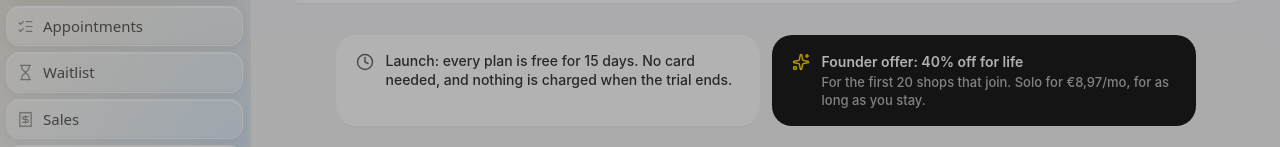
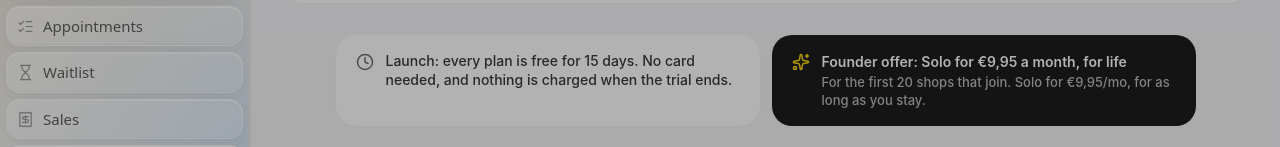
Before and after one commit to Yousefsewi/snippr, a Next.js app: page /dashboard/plans in a window 1280 px wide. Shown: the part 219-366 px from the top of the page. Built offline with nearby package versions, Linux system fonts and the light colour scheme; no server answers.

Commit message:
Founder offer: Solo for €9.95/month for life (first 20 shops), instead of 40% off
Co-Authored-By: Claude Opus 5.5 <noreply@anthropic.com>

```diff
--- a/components/pricing-plans.tsx
+++ b/components/pricing-plans.tsx
@@ -14,7 +14,7 @@ import Link from 'next/link'
 import { AnimatePresence, motion } from 'framer-motion'
 import { Check, Clock, Minus, MessageSquareText, Mail, Sparkles } from 'lucide-react'
 import SubscriptionTerms from '@/components/subscription-terms'
-import { PLAN_PRICES_EUR, FOUNDER_DISCOUNT, FOUNDER_SPOTS, TRIAL_DAYS, SMS_PACK, SHOW_UNRELEASED, VISIBLE_PLANS } from '@/lib/legal'
+import { PLAN_PRICES_EUR, FOUNDER_SOLO_PRICE, FOUNDER_SPOTS, TRIAL_DAYS, SMS_PACK, SHOW_UNRELEASED, VISIBLE_PLANS } from '@/lib/legal'
 
 export type Lng = SiteLng
 type PlanId = 'solo' | 'salon' | 'pro'
@@ -28,8 +28,8 @@ const T = {
     monthly: 'Monthly', yearly: 'Yearly', save: '2 months free',
     perMonth: '/mo', exVat: 'excl. VAT', billedYearly: (n: string) => `${n} per year`, billedMonthly: 'billed monthly',
     soonTag: 'soon', popular: 'Most chosen', everythingSolo: 'Everything in Solo',
-    founderTitle: `Founder offer: ${FOUNDER_DISCOUNT}% off for life`,
-    founderBody: `For the first ${FOUNDER_SPOTS} shops that join. Solo for ${eur(PLAN_PRICES_EUR.solo.monthly * (1 - FOUNDER_DISCOUNT / 100))}/mo, for as long as you stay.`,
+    founderTitle: `Founder offer: Solo for ${eur(FOUNDER_SOLO_PRICE)} a month, for life`,
+    founderBody: `For the first ${FOUNDER_SPOTS} shops that join. Solo for ${eur(FOUNDER_SOLO_PRICE)}/mo, for as long as you stay.`,
     early: `Launch: every plan is free for ${TRIAL_DAYS} days. No card needed, and nothing is charged when the trial ends.`, yourPlan: 'Your plan',
     plans: {
       solo: { name: 'Solo', who: 'For one barber or stylist', cta: `Try ${TRIAL_DAYS} days free`, ctaDash: 'Switch to this plan' },
@@ -70,8 +70,8 @@ const T = {
     monthly: 'Aylık', yearly: 'Yıllık', save: '2 ay bedava',
     perMonth: '/ay', exVat: 'KDV hariç', billedYearly: (n: string) => `yıllık ${n}`, billedMonthly: 'aylık ödenir',
     soonTag: 'yakında', popular: 'En çok seçilen', everythingSolo: 'Solo’daki her şey',
-    founderTitle: `Kurucu teklifi: ömür boyu %${FOUNDER_DISCOUNT} indirim`,
-    founderBody: `Katılan ilk ${FOUNDER_SPOTS} işletmeye. Solo aylık ${eur(PLAN_PRICES_EUR.solo.monthly * (1 - FOUNDER_DISCOUNT / 100))}, Snippr’da kaldığın sürece.`,
+    founderTitle: `Kurucu teklifi: Solo ömür boyu aylık ${eur(FOUNDER_SOLO_PRICE)}`,
+    founderBody: `Katılan ilk ${FOUNDER_SPOTS} işletmeye. Solo aylık ${eur(FOUNDER_SOLO_PRICE)}, Snippr’da kaldığın sürece.`,
     early: `Lansman: Bütün planlar ${TRIAL_DAYS} gün ücretsiz. Kart gerekmez, deneme bitince otomatik ücret alınmaz.`, yourPlan: 'Senin planın',
     plans: {
       solo: { name: 'Solo', who: 'Tek berber ya da kuaför için', cta: `${TRIAL_DAYS} gün ücretsiz dene`, ctaDash: 'Bu plana geç' },
@@ -112,8 +112,8 @@ const T = {
     monthly: 'Maandelijks', yearly: 'Jaarlijks', save: '2 maanden gratis',
     perMonth: '/mnd', exVat: 'excl. btw', billedYearly: (n: string) => `${n} per jaar`, billedMonthly: 'per maand gefactureerd',
     soonTag: 'binnenkort', popular: 'Meest gekozen', everythingSolo: 'Alles uit Solo',
-    founderTitle: `Oprichtersaanbod: levenslang ${FOUNDER_DISCOUNT}% korting`,
-    founderBody: `Voor de eerste ${FOUNDER_SPOTS} zaken die meedoen. Solo voor ${eur(PLAN_PRICES_EUR.solo.monthly * (1 - FOUNDER_DISCOUNT / 100))}/mnd, zolang je blijft.`,
+    founderTitle: `Oprichtersaanbod: Solo levenslang ${eur(FOUNDER_SOLO_PRICE)} per maand`,
+    founderBody: `Voor de eerste ${FOUNDER_SPOTS} zaken die meedoen. Solo voor ${eur(FOUNDER_SOLO_PRICE)}/mnd, zolang je blijft.`,
     early: `Lancering: elk abonnement is ${TRIAL_DAYS} dagen gratis. Geen kaart nodig, en er wordt niets afgeschreven als de proef afloopt.`, yourPlan: 'Jouw abonnement',
     plans: {
       solo: { name: 'Solo', who: 'Voor één kapper of stylist', cta: `${TRIAL_DAYS} dagen gratis proberen`, ctaDash: 'Overstappen naar dit abonnement' },
@@ -154,8 +154,8 @@ const T = {
     monthly: 'Monatlich', yearly: 'Jährlich', save: '2 Monate gratis',
     perMonth: '/Monat', exVat: 'zzgl. MwSt.', billedYearly: (n: string) => `${n} pro Jahr`, billedMonthly: 'monatliche Abrechnung',
     soonTag: 'bald', popular: 'Am häufigsten gewählt', everythingSolo: 'Alles aus Solo',
-    founderTitle: `Gründerangebot: ${FOUNDER_DISCOUNT} % Rabatt auf Lebenszeit`,
-    founderBody: `Für die ersten ${FOUNDER_SPOTS} Läden, die mitmachen. Solo für ${eur(PLAN_PRICES_EUR.solo.monthly * (1 - FOUNDER_DISCOUNT / 100))}/Monat, solange du dabei bleibst.`,
+    founderTitle: `Gründerangebot: Solo für ${eur(FOUNDER_SOLO_PRICE)} im Monat, auf Lebenszeit`,
+    founderBody: `Für die ersten ${FOUNDER_SPOTS} Läden, die mitmachen. Solo für ${eur(FOUNDER_SOLO_PRICE)}/Monat, solange du dabei bleibst.`,
     early: `Start: Jeder Tarif ist ${TRIAL_DAYS} Tage kostenlos. Keine Karte nötig, und nach dem Test wird nichts abgebucht.`, yourPlan: 'Dein Tarif',
     plans: {
       solo: { name: 'Solo', who: 'Für einen Barbier oder Stylisten', cta: `${TRIAL_DAYS} Tage kostenlos testen`, ctaDash: 'Zu diesem Tarif wechseln' },
@@ -196,8 +196,8 @@ const T = {
     monthly: 'شهري', yearly: 'سنوي', save: 'شهران مجانًا',
     perMonth: '/شهر', exVat: 'بدون ضريبة القيمة المضافة', billedYearly: (n: string) => `${n} سنويًا`, billedMonthly: 'يُدفع شهريًا',
     soonTag: 'قريبًا', popular: 'الأكثر اختيارًا', everythingSolo: 'كل ما في Solo',
-    founderTitle: `عرض المؤسسين: خصم ${FOUNDER_DISCOUNT}% مدى الحياة`,
-    founderBody: `لأول ${FOUNDER_SPOTS} محلًا تنضم. Solo مقابل ${eur(PLAN_PRICES_EUR.solo.monthly * (1 - FOUNDER_DISCOUNT / 100))} شهريًا طالما بقيت معنا.`,
+    founderTitle: `عرض المؤسسين: Solo مقابل ${eur(FOUNDER_SOLO_PRICE)} شهريًا مدى الحياة`,
+    founderBody: `لأول ${FOUNDER_SPOTS} محلًا تنضم. Solo مقابل ${eur(FOUNDER_SOLO_PRICE)} شهريًا طالما بقيت معنا.`,
     early: `إطلاق: كل الخطط مجانية لمدة ${TRIAL_DAYS} يومًا. لا حاجة لبطاقة، ولا يُخصم شيء عند انتهاء التجربة.`, yourPlan: 'خطتك',
     plans: {
       solo: { name: 'Solo', who: 'لحلاق أو مصفف واحد', cta: `جرّب ${TRIAL_DAYS} يومًا مجانًا`, ctaDash: 'انتقل إلى هذه الخطة' },
--- a/lib/legal.ts
+++ b/lib/legal.ts
@@ -16,7 +16,7 @@ export const PLAN_PRICES_EUR = {
   pro: { monthly: 59.95, yearly: 599 },    // unlimited, price on request
 } as const
 export const TRIAL_DAYS = 15             // free trial, no card
-export const FOUNDER_DISCOUNT = 40       // % off for life
+export const FOUNDER_SOLO_PRICE = 9.95   // € per month for the Solo plan, for life (excl. VAT)
 export const FOUNDER_SPOTS = 20          // first shops that join
 export const SMS_PACK = { count: 100, price: 12 } // add-on, not built yet
 // Features that aren't built yet stay hidden everywhere until this is true
```
Also changed, not shown: components/subscription-terms.tsx (+6 -6 lines).
